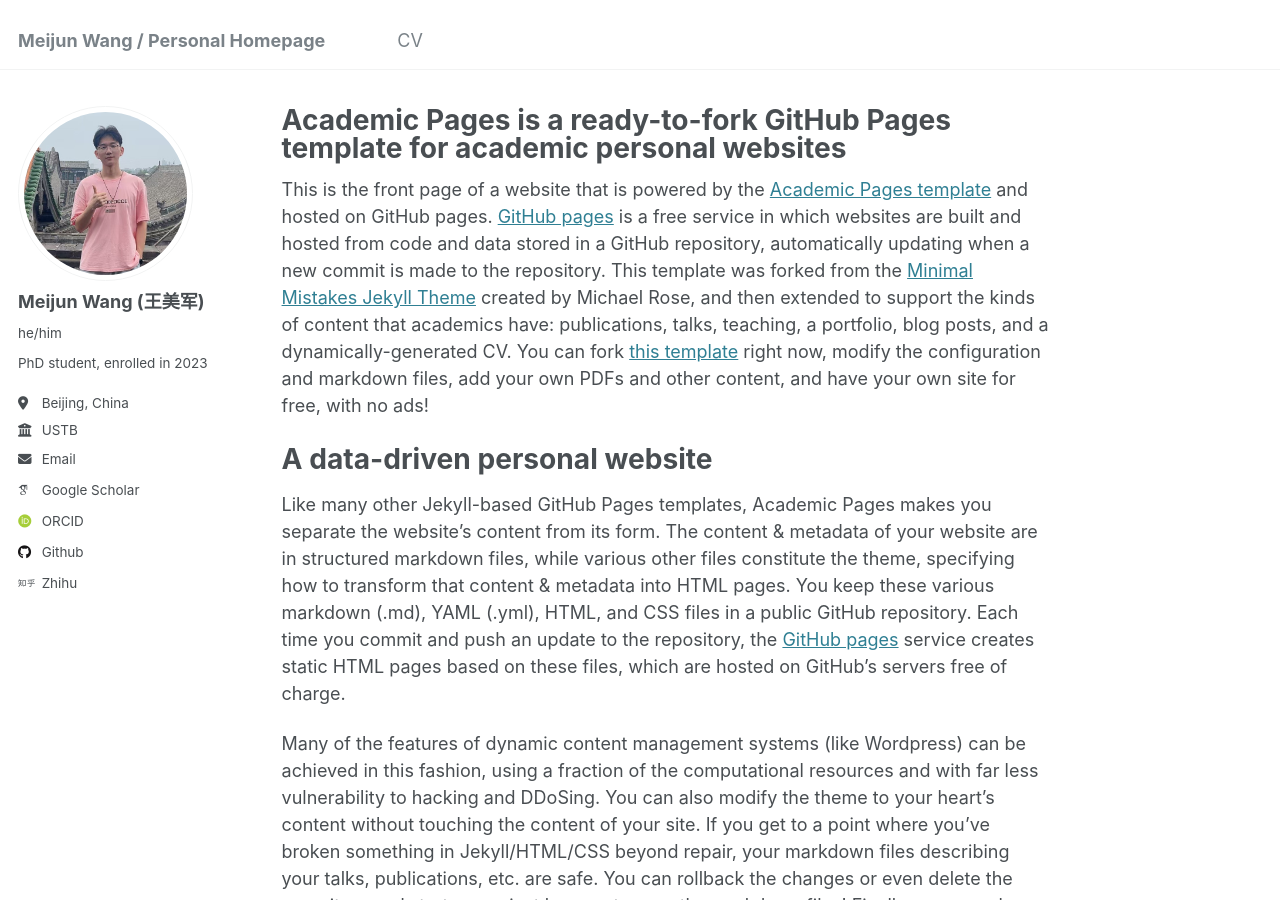
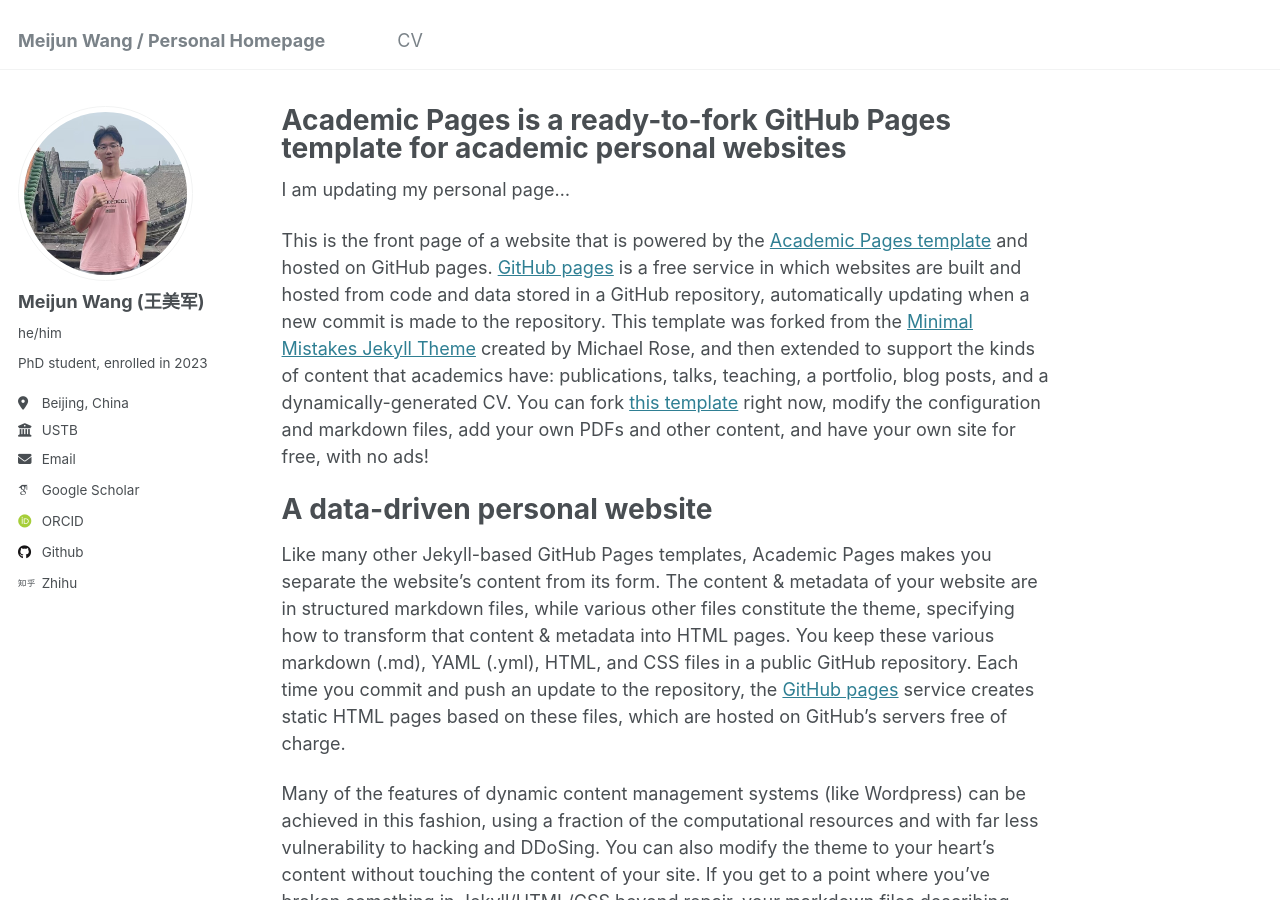
Before and after one commit to wmj142326/WMJ, a Jekyll site: the page built from _pages/about.md, in a window 1280 px wide and 900 px high. Built offline with Jekyll 4.4.1, drawn with Linux system fonts in a browser that asks for light colours; some web fonts are replaced.

Commit message:
Update about.md

```diff
--- a/_pages/about.md
+++ b/_pages/about.md
@@ -6,6 +6,8 @@ redirect_from:
   - /about/
   - /about.html
 ---
+
+I am updating my personal page...
 
 This is the front page of a website that is powered by the [Academic Pages template](https://github.com/academicpages/academicpages.github.io) and hosted on GitHub pages. [GitHub pages](https://pages.github.com) is a free service in which websites are built and hosted from code and data stored in a GitHub repository, automatically updating when a new commit is made to the repository. This template was forked from the [Minimal Mistakes Jekyll Theme](https://mmistakes.github.io/minimal-mistakes/) created by Michael Rose, and then extended to support the kinds of content that academics have: publications, talks, teaching, a portfolio, blog posts, and a dynamically-generated CV. You can fork [this template](https://github.com/academicpages/academicpages.github.io) right now, modify the configuration and markdown files, add your own PDFs and other content, and have your own site for free, with no ads!
 
```
